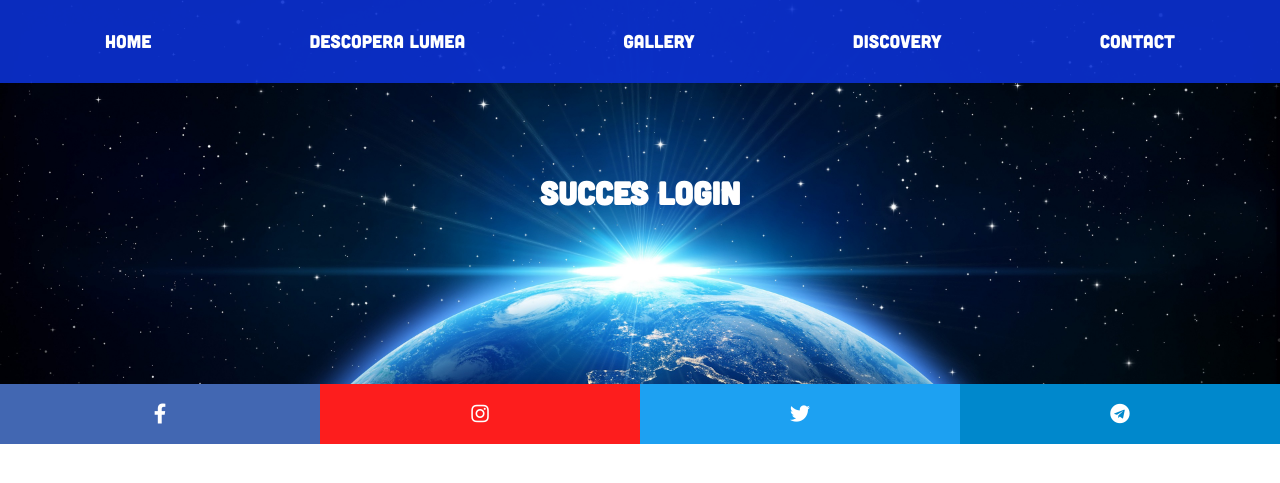
After one commit to danop-dev/TWeb, a PHP site: page /main.html in a window 1280 px wide. The commit adds this page. Shown: the top 483 px of the page. Run offline with PHP 8.4, Linux system fonts and the light colour scheme.

Commit message:
Lab 5/6 Fixed Bug, ajax validation send data

```diff
--- a/AllOne/css/succes.css
+++ b/AllOne/css/succes.css
@@ -34,7 +34,7 @@ h6 {
 
 .header{
     width: 100vw;
-    height: 100vh;
+    height: 90vh;
 
     background: url(../img/main-bg.jpg) #000;
     background-repeat: no-repeat;
--- a/AllOne/index.html
+++ b/AllOne/index.html
@@ -393,6 +393,5 @@
     <script src="https://ajax.googleapis.com/ajax/libs/jquery/3.6.0/jquery.min.js"></script>
     <script src="https://cdnjs.cloudflare.com/ajax/libs/jquery-validate/1.19.3/jquery.validate.min.js"></script>
     <script src="js/validation.js"></script>
-    <script src="js/data.js"></script>
 </body>
 </html>
--- a/AllOne/js/validation.js
+++ b/AllOne/js/validation.js
@@ -48,6 +48,31 @@ $(document).ready(function () {
         },
 
         submitHandler: function(form) {
+            form.submit();
+            console.log("Test");
+            let input_email = $("#sign-email").val();
+            let input_psw = $("#sign-password").val();
+            $.ajax({
+                type: 'POST',
+                url: 'php/signin.php',
+                data:{
+                    input_email: input_email,
+                    input_psw: input_psw
+                },
+                dataType: "json",
+                success: function(response){
+                    console.log("Succes!!");
+
+                    if(response.statusCode == 200){
+                        alert("Succes login");
+                        location.replace("http://localhost/AllOne/main.html");
+                    } else if(response.statusCode == 201){
+                        alert("Error: Faild login");
+                    }
+
+                }
+            })
+
         }
     });
 
@@ -95,6 +120,35 @@ $(document).ready(function () {
 
         submitHandler: function(form) {
             form.submit();
+            let reg_fname = $("#reg-fname").val();
+            let reg_lname = $("#reg-lname").val();
+            let reg_username = $("#reg-username").val();
+            let reg_email = $("#reg-email").val();
+            let reg_psw = $("#reg-password").val();
+            let reg_pswCheck = $("#reg-password-check").val();
+            $.ajax({
+                type: 'POST',
+                url: 'php/register.php',
+                data:{
+                    reg_fname: reg_fname,
+                    reg_lname: reg_lname,
+                    reg_username: reg_username,
+                    reg_email: reg_email,
+                    reg_psw: reg_psw,
+                    reg_pswCheck: reg_pswCheck
+
+                },
+                dataType: "json",
+                success: function(response){
+                    if(response.statusCode == 200){
+                        alert("Succes register");
+                    } else if(response.statusCode == 201){
+                        alert("Error: Faild register");
+                    }
+
+                }
+            })
+
         }
     });
 });
--- /dev/null
+++ b/AllOne/main.html
@@ -0,0 +1,73 @@
+<!DOCTYPE html>
+<html lang="en">
+<head>
+    <meta charset="UTF-8">
+    <meta http-equiv="X-UA-Compatible" content="IE=edge">
+    <meta name="viewport" content="width=device-width, initial-scale=1.0">
+    <title>Descopera lumea</title>
+    <link rel="stylesheet" href="css/all.css">
+    <link rel="stylesheet" href="css/fonts.css">
+    <link rel="stylesheet" href="css/style.css">
+    <link rel="stylesheet" href="css/media.css">
+</head>
+<body>
+
+    <header class="header">
+        <nav class="nav">
+            <div class="container">
+                <ul class="nav__list">
+                    <li class="nav__item">
+                        <a href="index.html" class="nav__link">Home</a>
+                    </li>
+                    <li class="nav__item">
+                        <a href="#discover" class="nav__link">Descopera lumea</a>
+                    </li>
+                    <li class="nav__item">
+                        <a href="#gallery" class="nav__link">Gallery</a>
+                    </li>
+                    <li class="nav__item">
+                        <a href="#discovery" class="nav__link">Discovery</a>
+                    </li>
+                    <li class="nav__item">
+                        <a href="#contact" class="nav__link">Contact</a>
+                    </li>
+
+                </ul>
+            </div>
+            <button class="burger">
+                <span class="burger__line">1</span><span class="burger__line">2</span><span
+                    class="burger__line">3</span>
+            </button>
+        </nav>
+        <div class="center-wrapper" style=" width: 100%;height: 100%;display: flex;justify-content: center;align-items: center;">
+            <h1 class="succes-title" style="color: #fff; font-family: 'Cubano', sans-serif; font-size: 2rem;">Succes login</h1>
+        </div>
+    </header>
+
+
+    <footer id="social-media" class="footer">
+        <ul class="social-list">
+            <li class="social-item">
+                <a href="https://www.facebook.com/" class="social-link fb--color" target="_blank"><i
+                        class="fab fa-facebook-f"></i></a>
+            </li>
+            <li class="social-item">
+                <a href="https://www.instagram.com" class="social-link insta--color" target="_blank"><i
+                        class="fab fa-instagram"></i></a>
+            </li>
+            <li class="social-item">
+                <a href="https://www.twitter.com" class="social-link tw--color" target="_blank"><i
+                        class="fab fa-twitter"></i></a>
+            </li>
+            <li class="social-item">
+                <a href="https://telegram.org" class="social-link teleg--color" target="_blank"><i
+                        class="fab fa-telegram"></i></a>
+            </li>
+        </ul>
+    </footer>
+
+    <script src="https://ajax.googleapis.com/ajax/libs/jquery/3.6.0/jquery.min.js"></script>
+    <script src="https://cdnjs.cloudflare.com/ajax/libs/jquery-validate/1.19.3/jquery.validate.min.js"></script>
+    <script src="js/validation.js"></script>
+</body>
+</html>
```
Also changed, not shown: AllOne/js/data.js (deleted, +0 -56 lines), AllOne/css/style.css (line endings or trailing spaces).
